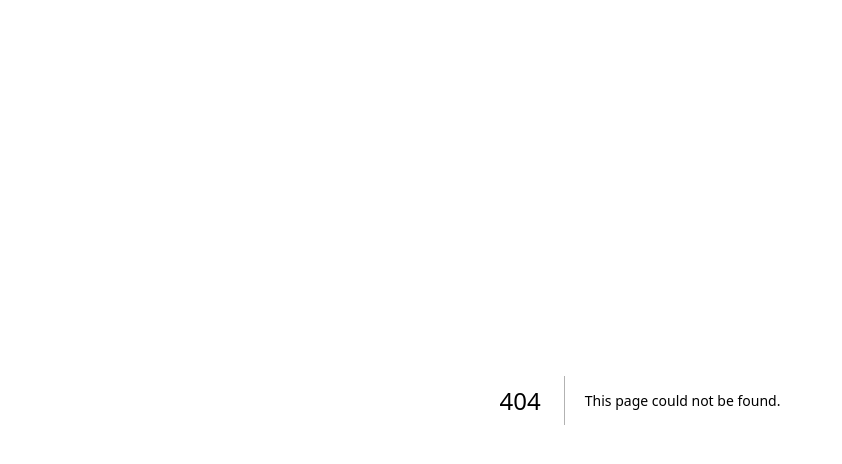
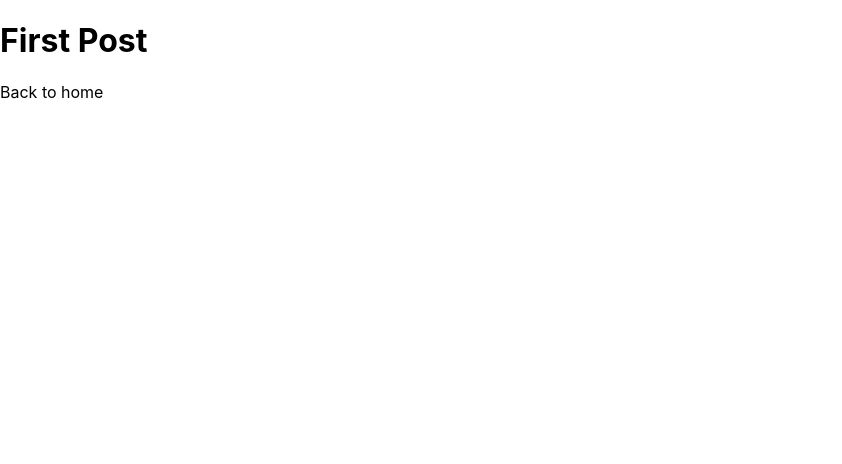
Before and after one commit to Yoshiki217/next, a Next.js app in the folder nextjs-blog/: page /posts/first_post in a window 1280 px wide. Before the commit this address had no page. Shown: the top 464 px of the page, without its empty margins (0-842 px from the left). Built offline with nearby package versions, Linux system fonts and the light colour scheme.

Commit message:
add/Link

```diff
--- a/nextjs-blog/pages/index.js
+++ b/nextjs-blog/pages/index.js
@@ -1,6 +1,7 @@
 import Head from 'next/head'
 import Image from 'next/image'
 import styles from '../styles/Home.module.css'
+import Link from 'next/link'
 
 export default function Home() {
   return (
@@ -13,7 +14,10 @@ export default function Home() {
 
       <main className={styles.main}>
         <h1 className={styles.title}>
-          Welcome to <a href="https://nextjs.org">Next.js!</a>
+          Read{' '}
+          <Link href="/posts/first_post">
+            <>this page!</>
+          </Link>
         </h1>
 
         <p className={styles.description}>
--- /dev/null
+++ b/nextjs-blog/pages/posts/first_post.js
@@ -0,0 +1,12 @@
+import Link from 'next/link'
+
+export default function FirstPost() {
+  return (
+    <>
+      <h1>First Post</h1>
+      <Link href="/">
+        <>Back to home</>
+      </Link>
+    </>
+  )
+}
```
Also changed, not shown: 2 other files (tests, documents, lock files or other folders).
